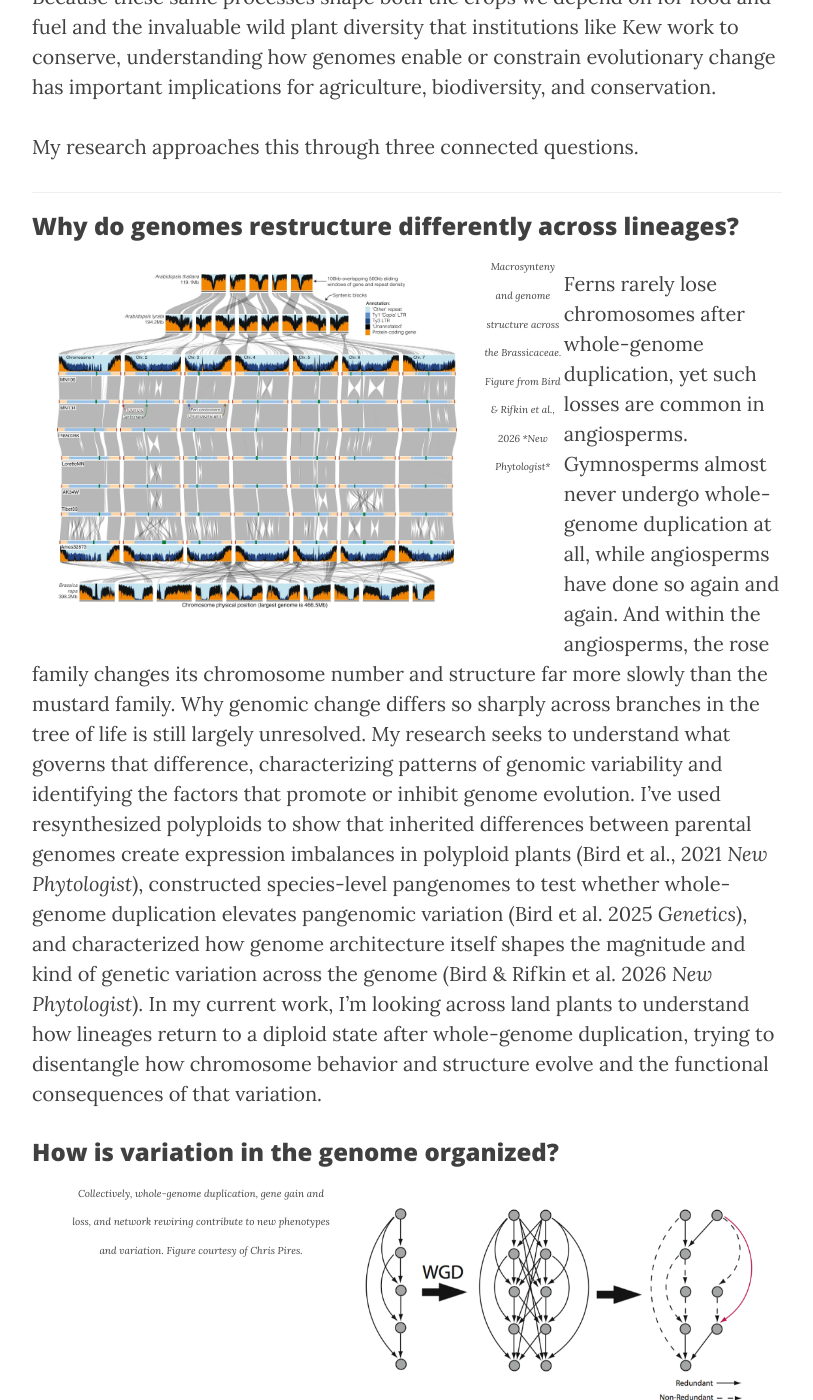
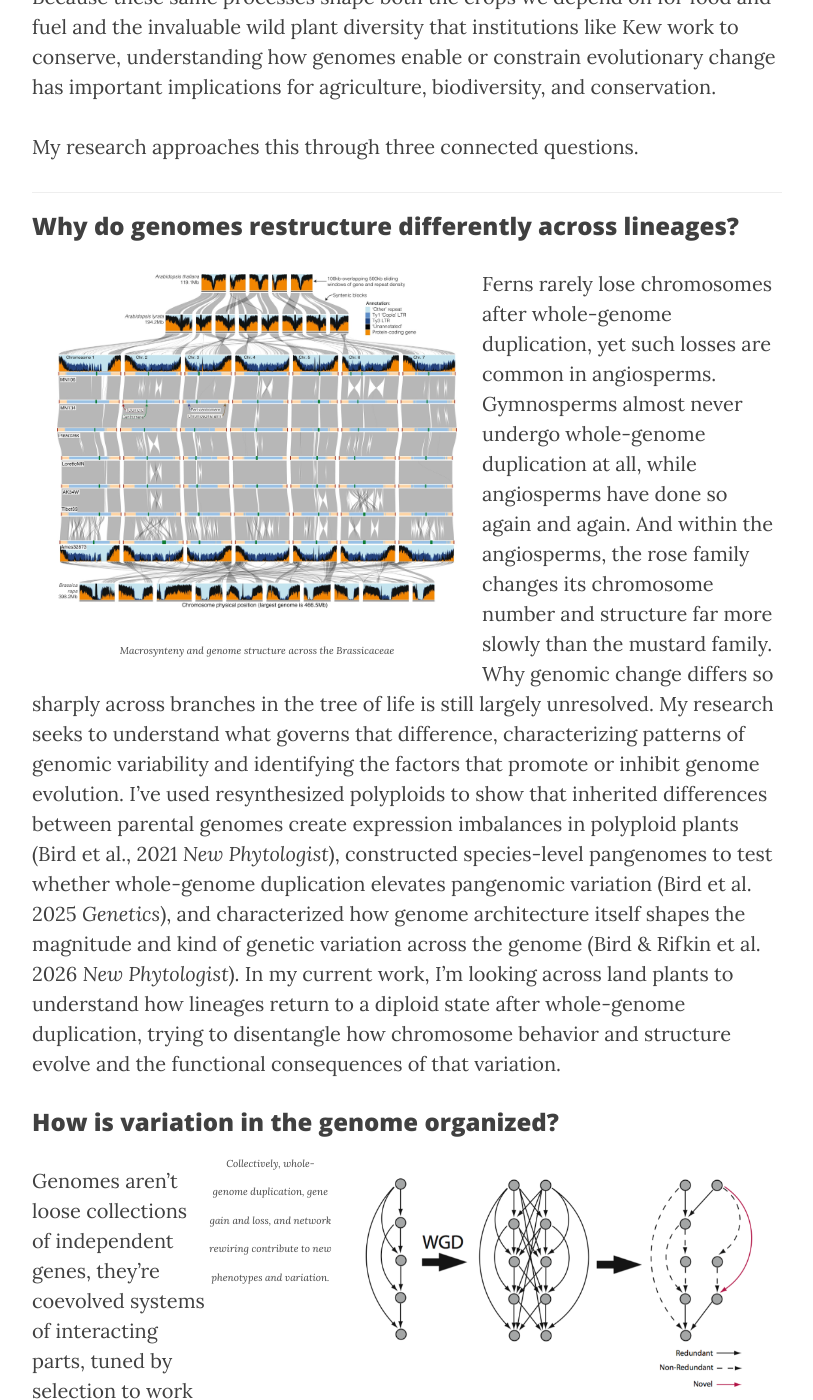
Before and after one commit to KevinABird/KevinABird.github.io, a Jekyll site: the page built from 3_research.md, in a window 1280 px wide and 1400 px high, scrolled down 790 px. Shown: the whole window, without its empty margins (233-1046 px from the left). Built offline with Jekyll 4.4.1, drawn with Linux system fonts in a browser that asks for light colours; nearby versions of some CDN libraries.

Commit message:
Update 3_research.md

```diff
--- a/3_research.md
+++ b/3_research.md
@@ -17,7 +17,7 @@
 <div class="left_figure"><figure>
 	<img src="/img/nph71111-fig-0003-m.jpg" alt="Macrosynteny and genome structure across the Brassicaceae." style="float: left" width="400" hspace="25" vspace="25" />
 		<figcaption>
-			<font size="1.5"><i>Macrosynteny and genome structure across the Brassicaceae. Figure from Bird & Rifkin et al., 2026 *New Phytologist*</i></font>
+			<font size="1.5"><i>Macrosynteny and genome structure across the Brassicaceae</i></font>
 		</figcaption>
 </figure></div>
 
@@ -29,7 +29,7 @@
 <div class="right_figure"><figure>
 	<img src="/img/Picture1.png" alt="Network evolution after WGD" style="float: right" width="400" hspace="25" vspace="25" />
 		<figcaption>
-			<font size="1.5"><i> Collectively, whole-genome duplication, gene gain and loss, and network rewiring contribute to new phenotypes and variation. Figure courtesy of Chris Pires. </i></font>
+			<font size="1.5"><i> Collectively, whole-genome duplication, gene gain and loss, and network rewiring contribute to new phenotypes and variation. </i></font>
 		</figcaption>
 </figure></div>
 
```
